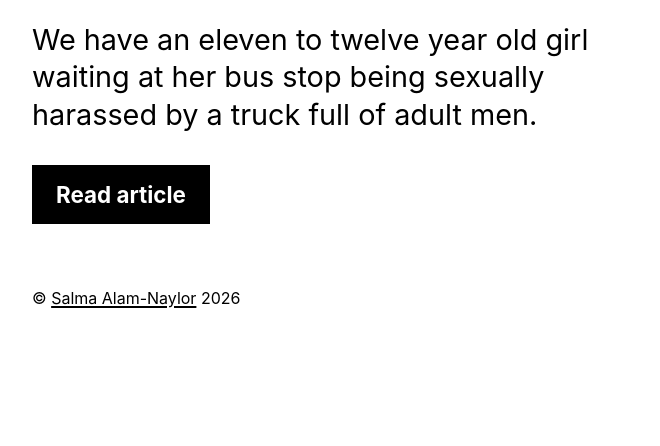
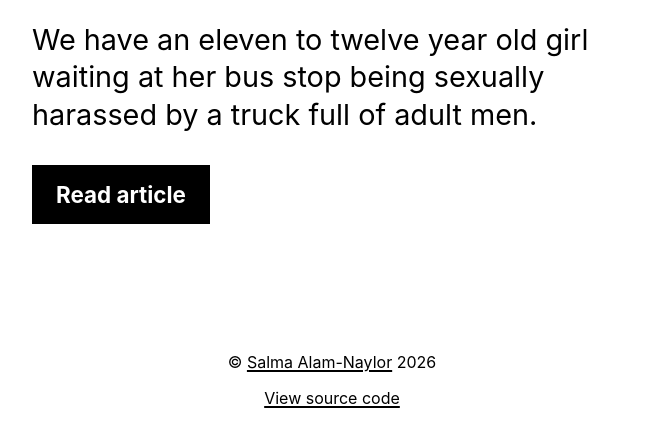
Before and after one commit to SecondeJK/unbreak.tech, an Eleventy site: page src/index.md in a window 1280 px wide. Shown: the part 8602-9048 px from the top of the page, without its empty margins (308-968 px from the left). Before the commit the page ends 8958 px from the top, so only its background shows below. Built offline with nearby package versions, Linux system fonts and the light colour scheme; Eleventy itself is replaced by a stand-in of ours; files that its build step writes are made by us from their sources.

Commit message:
Add source code link to footer

```diff
--- a/src/_includes/footer.html
+++ b/src/_includes/footer.html
@@ -4,4 +4,7 @@
     <a href="https://whitep4nth3r.com/" target="_blank">Salma Alam-Naylor</a>
     {{ global.year }}
   </p>
+  <a href="https://github.com/whitep4nth3r/unbreak.tech" target="_blank" rel="noreferrer" class="footer__sourceLink">
+    View source code
+  </a>
 </footer>
--- a/src/_sass/_articles.scss
+++ b/src/_sass/_articles.scss
@@ -2,6 +2,7 @@
   max-width: var(--content-max-width);
   margin-left: auto;
   margin-right: auto;
+  margin-bottom: 4rem;
   list-style: none;
   padding-inline-start: 0;
 }
--- a/src/_sass/_footer.scss
+++ b/src/_sass/_footer.scss
@@ -1,9 +1,13 @@
 .footer {
+  padding-top: 4rem;
   margin: 2rem auto 2rem auto;
+  display: block;
   max-width: var(--content-max-width);
+  text-align: center;
 }
 
 .footer__copyright {
   font-size: 1rem;
   color: var(--color-fg);
+  margin-bottom: 1rem;
 }
```
Also changed, not shown: src/_css/main.css, 1 other file.
